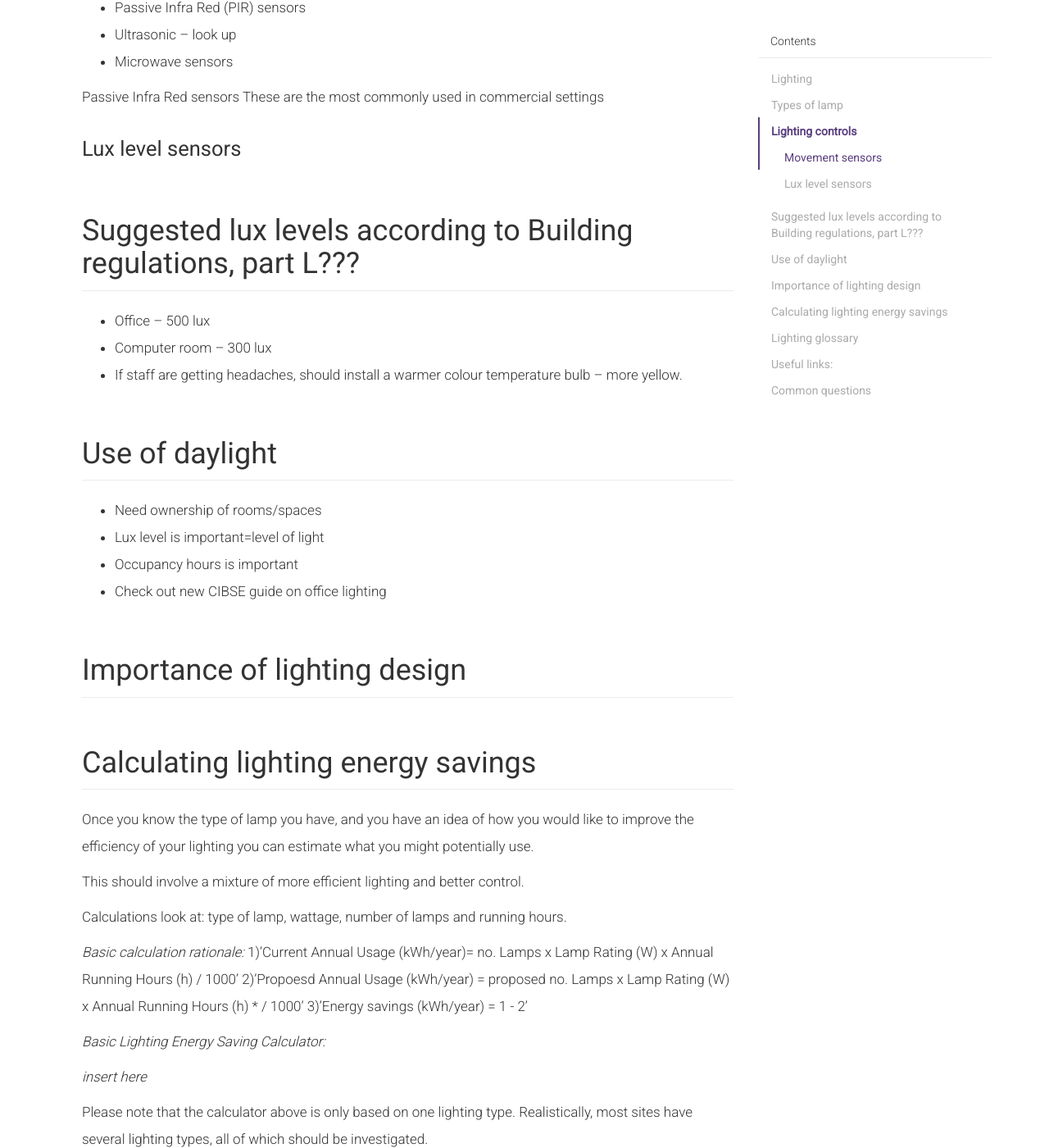
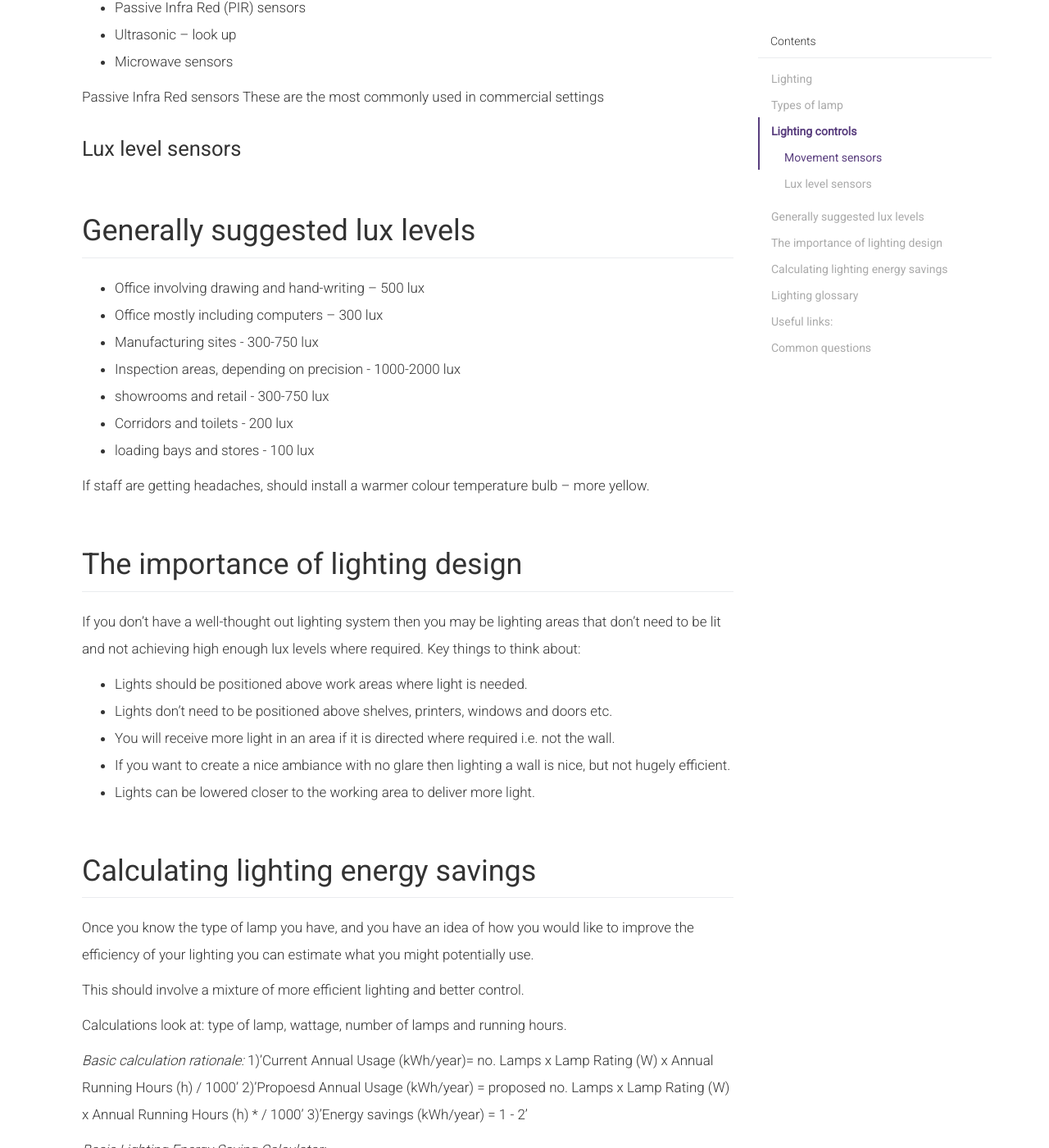
Before and after one commit to energyprinciples/energyprinciples.github.io, a Jekyll site: the page built from _efficiency/001-lighting.md, in a window 1280 px wide and 1400 px high, scrolled down 3295 px. Shown: the whole window at 82% size. Built offline with Jekyll 4.4.1, drawn with Linux system fonts in a browser that asks for light colours; nearby versions of some CDN libraries.

Commit message:
Update 001-lighting.md

```diff
--- a/_efficiency/001-lighting.md
+++ b/_efficiency/001-lighting.md
@@ -104,23 +104,25 @@ These are the most commonly used in commercial settings
 ## Lux level sensors
 
 
-# Suggested lux levels according to Building regulations, part L???
+# Generally suggested lux levels
 
--	Office – 500 lux
--	Computer room – 300 lux
--
+-	Office involving drawing and hand-writing – 500 lux
+-	Office mostly including computers – 300 lux
+- Manufacturing sites - 300-750 lux
+- Inspection areas, depending on precision - 1000-2000 lux
+- showrooms and retail - 300-750 lux
+- Corridors and toilets - 200 lux
+- loading bays and stores - 100 lux
+
 If staff are getting headaches, should install a warmer colour temperature bulb – more yellow.
 
-# Use of daylight
-
--	Need ownership of rooms/spaces
--	Lux level is important=level of light
--	Occupancy hours is important
--	Check out new CIBSE guide on office lighting
-
-# Importance of lighting design
-
-
+# The importance of lighting design
+If you don't have a well-thought out lighting system then you may be lighting areas that don't need to be lit and not achieving high enough lux levels where required. Key things to think about:
+ - Lights should be positioned above work areas where light is needed.
+ - Lights don't need to be positioned above shelves, printers, windows and doors etc.
+ - You will receive more light in an area if it is directed where required i.e. not the wall.
+ - If you want to create a nice ambiance with no glare then lighting a wall is nice, but not hugely efficient.
+ - Lights can be lowered closer to the working area to deliver more light.
 
 # Calculating lighting energy savings
 
```
